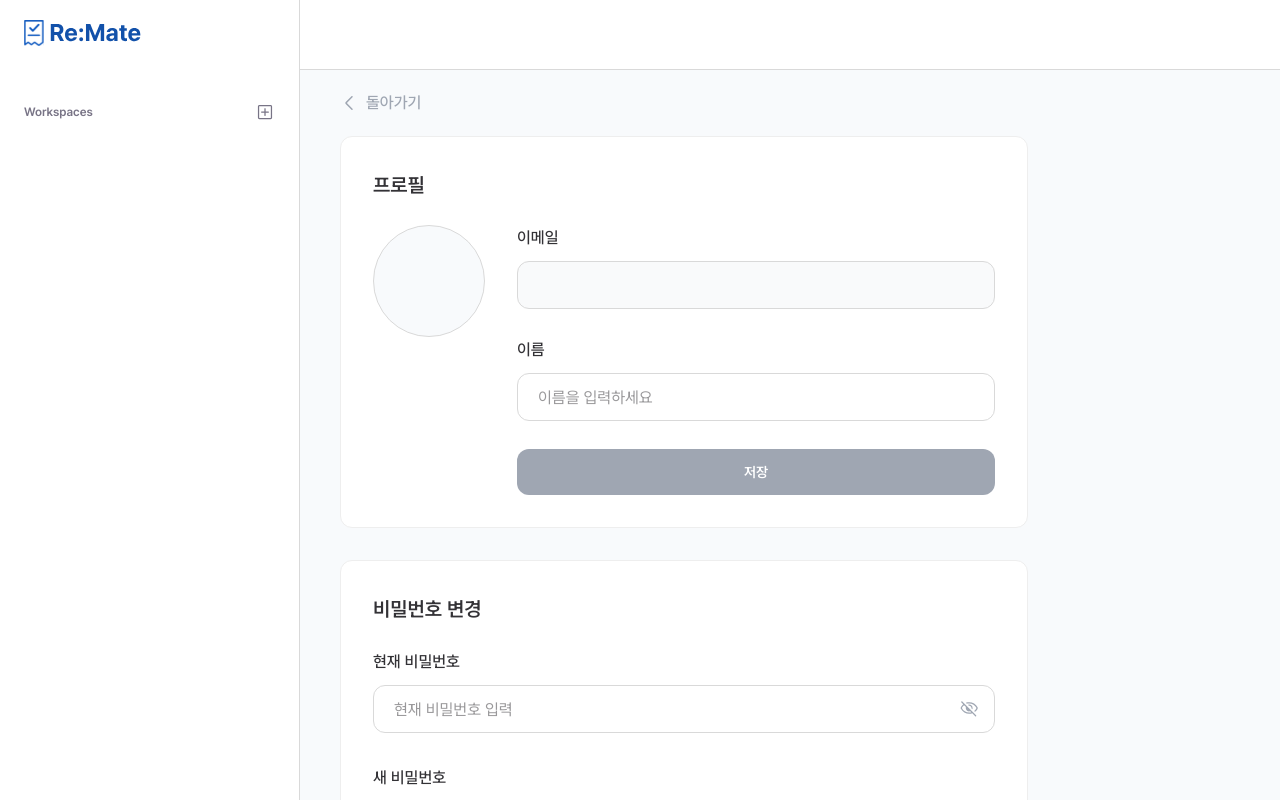
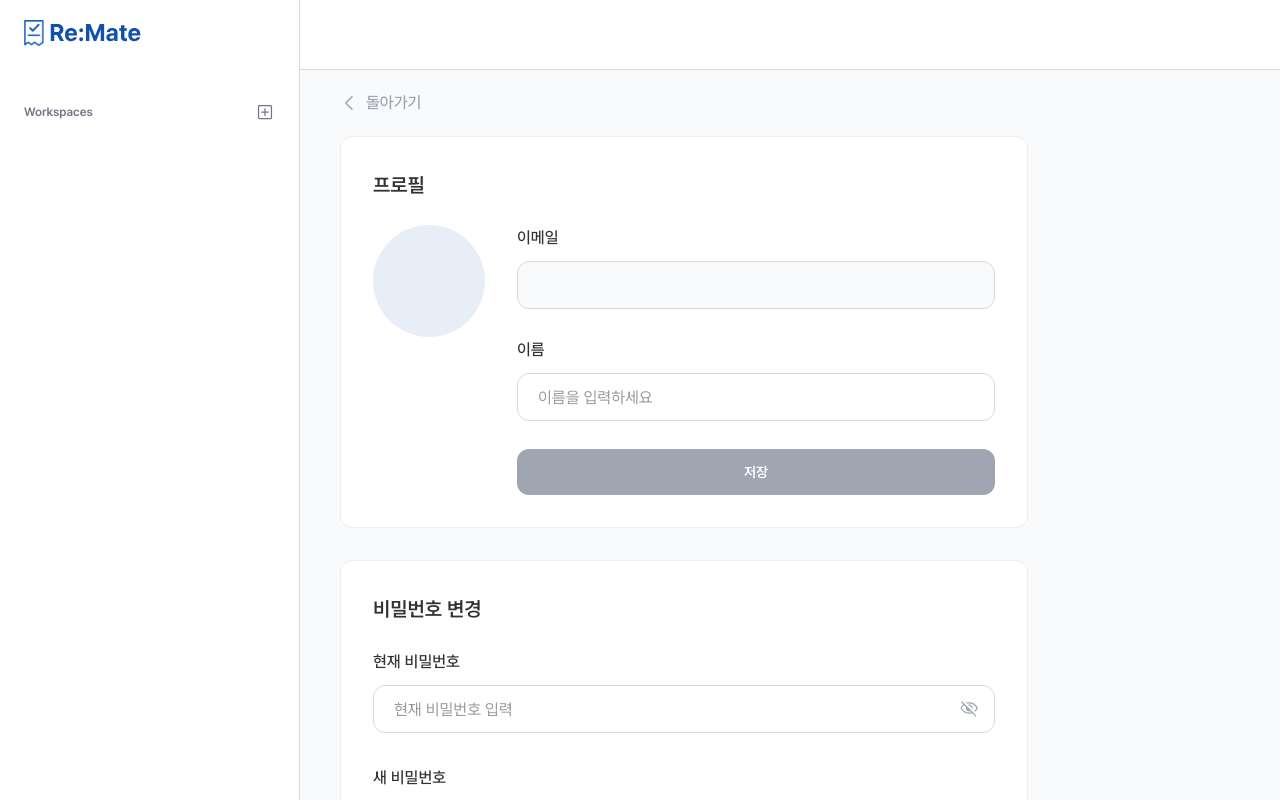
Before and after one commit to LMS10/ReMate, a Next.js app: page /mypage in a window 1280 px wide. Built offline with nearby package versions, Linux system fonts and the light colour scheme; no server answers.

Commit message:
✨ Feat: 마이페이지 프로필 이미지 없을 때 이니셜 아바타 표시

```diff
--- a/src/app/(after-login)/mypage/page.tsx
+++ b/src/app/(after-login)/mypage/page.tsx
@@ -178,17 +178,22 @@ export default function Page() {
               className='hidden'
               onChange={handleFileChange}
             />
+
             <div
-              className='group relative h-24 w-24 cursor-pointer rounded-full border border-gray-300 bg-gray-100 md:h-28 md:w-28'
+              className='group relative h-24 w-24 cursor-pointer rounded-full md:h-28 md:w-28'
               onClick={() => fileInputRef.current?.click()}
             >
-              {previewUrl && (
+              {previewUrl ? (
                 <Image
                   src={previewUrl}
                   alt='프로필 이미지'
                   fill
                   className='rounded-full object-cover'
                 />
+              ) : (
+                <div className='flex h-full w-full items-center justify-center rounded-full bg-blue-100 text-4xl font-medium text-blue-200 md:text-5xl'>
+                  {user?.name?.charAt(0) ?? ''}
+                </div>
               )}
               <div className='absolute inset-0 hidden items-center justify-center rounded-full bg-black/30 group-hover:flex'>
                 <Icon name='plus' size={28} className='text-white' />
```
